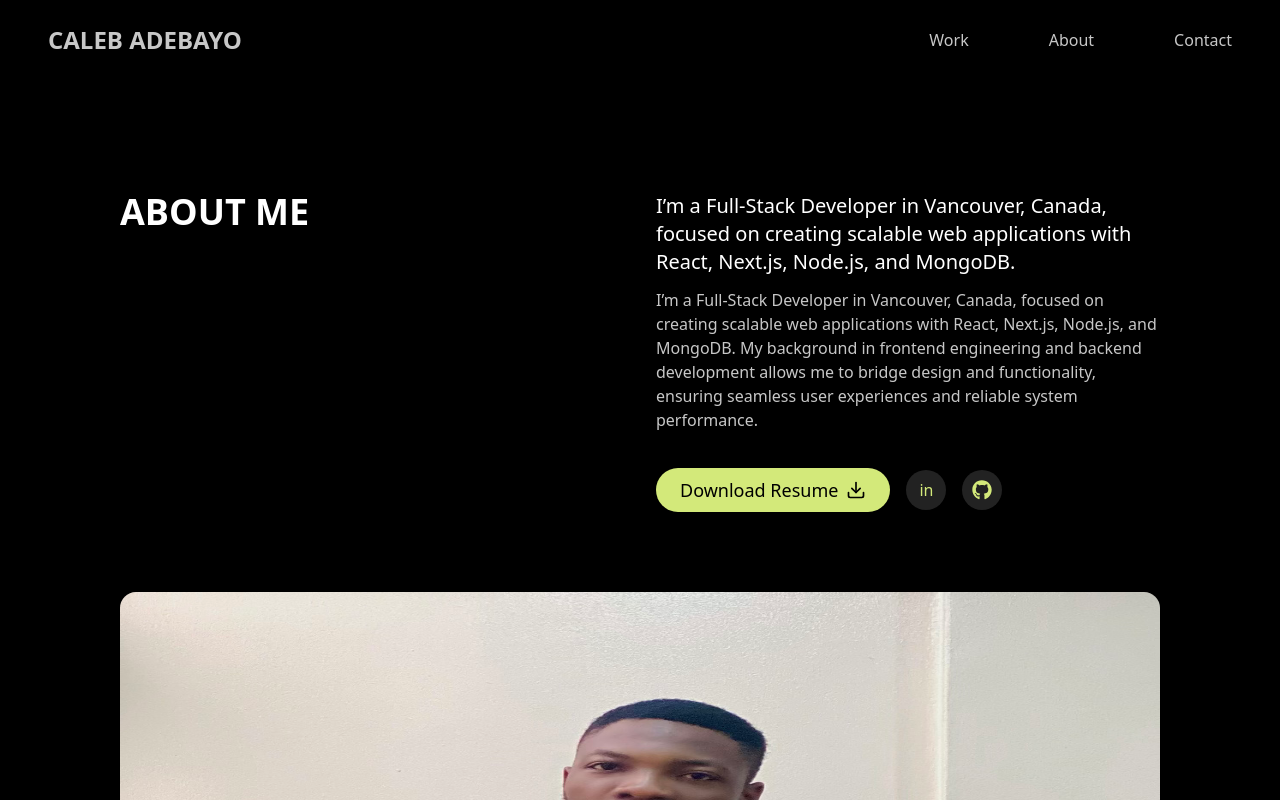
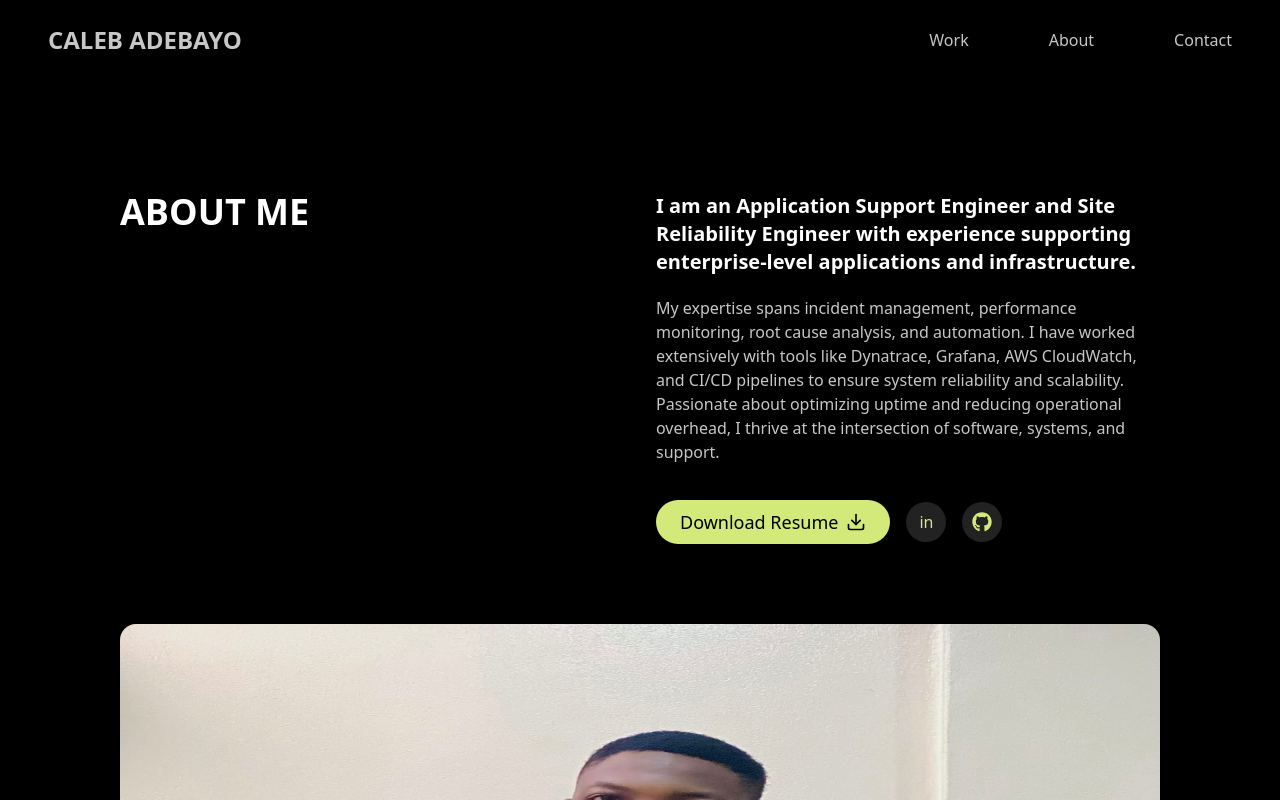
Before and after one commit to calebtdev/portfoliotask, a React (Vite) app: page /about in a window 1280 px wide. Shown: the top 800 px of the page. Built offline with nearby package versions, Linux system fonts and the light colour scheme.

Commit message:
update for the application portfolio

```diff
--- a/src/Pages/About.jsx
+++ b/src/Pages/About.jsx
@@ -25,19 +25,20 @@ const About = () => {
         {/* Right column: About description + action buttons */}
         <div className="flex flex-col gap-3">
           {/* Short professional summary */}
-          <h3 className="text-xl">
-            I’m a Full-Stack Developer in Vancouver, Canada, focused on creating
-            scalable web applications with React, Next.js, Node.js, and MongoDB.
+          <h3 className="text-xl font-semibold">
+            I am an Application Support Engineer and Site Reliability Engineer
+            with experience supporting enterprise-level applications and
+            infrastructure.
           </h3>
 
-          {/* Extended background and experience */}
-          <h5 className="text-[#C7C7C7]">
-            I’m a Full-Stack Developer in Vancouver, Canada, focused on creating
-            scalable web applications with React, Next.js, Node.js, and MongoDB.
-            My background in frontend engineering and backend development allows
-            me to bridge design and functionality, ensuring seamless user
-            experiences and reliable system performance.
-          </h5>
+          <p className="text-[#C7C7C7] mt-2">
+            My expertise spans incident management, performance monitoring, root
+            cause analysis, and automation. I have worked extensively with tools
+            like Dynatrace, Grafana, AWS CloudWatch, and CI/CD pipelines to
+            ensure system reliability and scalability. Passionate about
+            optimizing uptime and reducing operational overhead, I thrive at the
+            intersection of software, systems, and support.
+          </p>
 
           {/* Action buttons (resume, LinkedIn, GitHub) */}
           <div>
--- a/src/components/Hero.jsx
+++ b/src/components/Hero.jsx
@@ -1,6 +1,7 @@
 import React from "react";
 import heroImg from "../assets/logo.jpg";
 import { FaGithub } from "react-icons/fa";
+import resume from "../assets/resume.pdf";
 
 const Hero = () => {
   return (
@@ -10,13 +11,14 @@ const Hero = () => {
         <h1 className="uppercase font-bold text-3xl md:text-4xl leading-snug">
           hi, i am <span className="block text-[#D3E97A]">caleb adebayo.</span>
         </h1>
-
         <p className="text-gray-400 text-base md:text-lg leading-relaxed">
-          A Full-Stack Developer skilled in React, Node.js, Express, and
-          MongoDB, I build scalable web applications with clean, efficient code
-          and modern UI design.
+          Application Support Engineer and Site Reliability Engineer with over
+          five years of experience in incident management, performance
+          monitoring, root cause analysis, and automation. Skilled in using
+          tools like Dynatrace, Grafana, AWS CloudWatch, Azure, and CI/CD
+          pipelines to ensure system reliability and scalability. Passionate
+          about optimizing uptime and reducing operational overhead.
         </p>
-
         {/* ACTION BUTTONS */}
         <div className="flex md:justify-start items-center gap-4 mt-6">
           <a
@@ -26,13 +28,21 @@ const Hero = () => {
             Contact Me <span>•</span>
           </a>
 
-          <button className="bg-[#222222] text-[#D3E97A] h-10 w-10 flex items-center justify-center rounded-full hover:bg-black transition">
+          <a
+            className="bg-[#222222] text-[#D3E97A] h-10 w-10 flex items-center justify-center rounded-full cursor-pointer hover:bg-black transition"
+            href="https://www.linkedin.com/in/calebtol/"
+            target="_blank"
+          >
             in
-          </button>
+          </a>
 
-          <button className="bg-[#222222] text-[#D3E97A] h-10 w-10 flex items-center justify-center rounded-full hover:bg-black transition">
-            <FaGithub size={20} />
-          </button>
+          <a
+            href={resume}
+            download="Caleb_Adebayo.pdf"
+            className="bg-[#222222] text-[#D3E97A] h-10 w-10 flex items-center justify-center rounded-full hover:bg-black transition"
+          >
+            <span className="text-sm font-bold">CV</span>
+          </a>
         </div>
       </div>
 
```
Also changed, not shown: src/assets/logo.jpg, src/assets/logo2.jpg (added).
